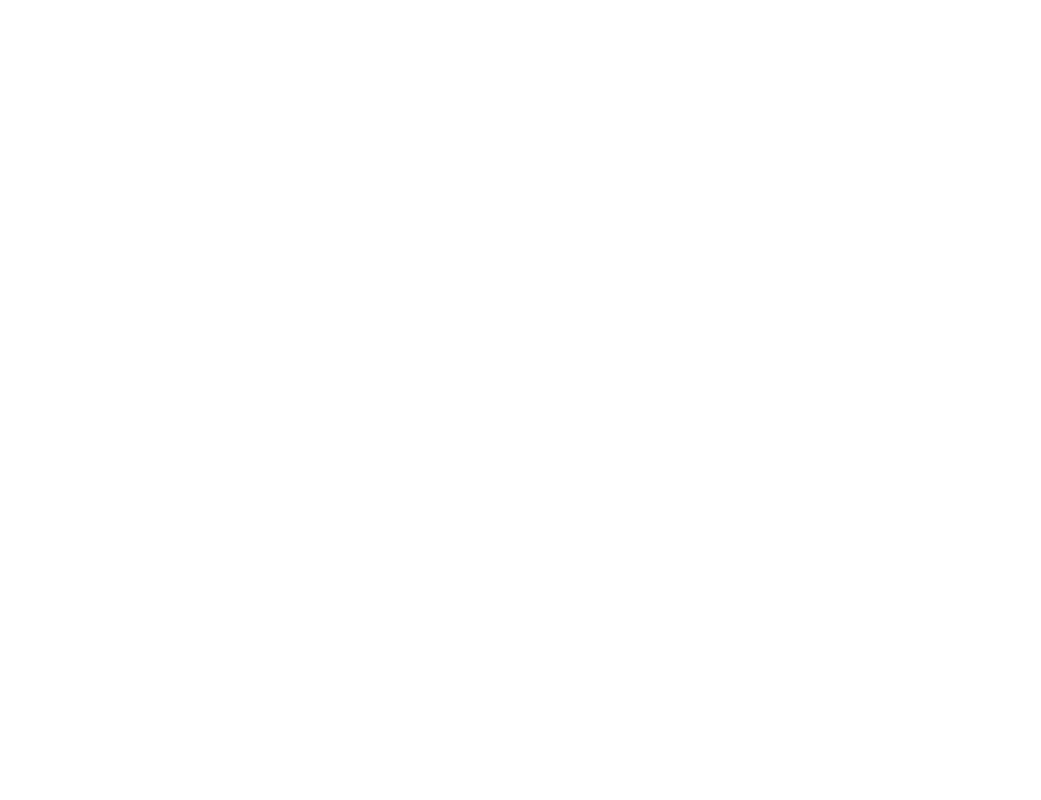
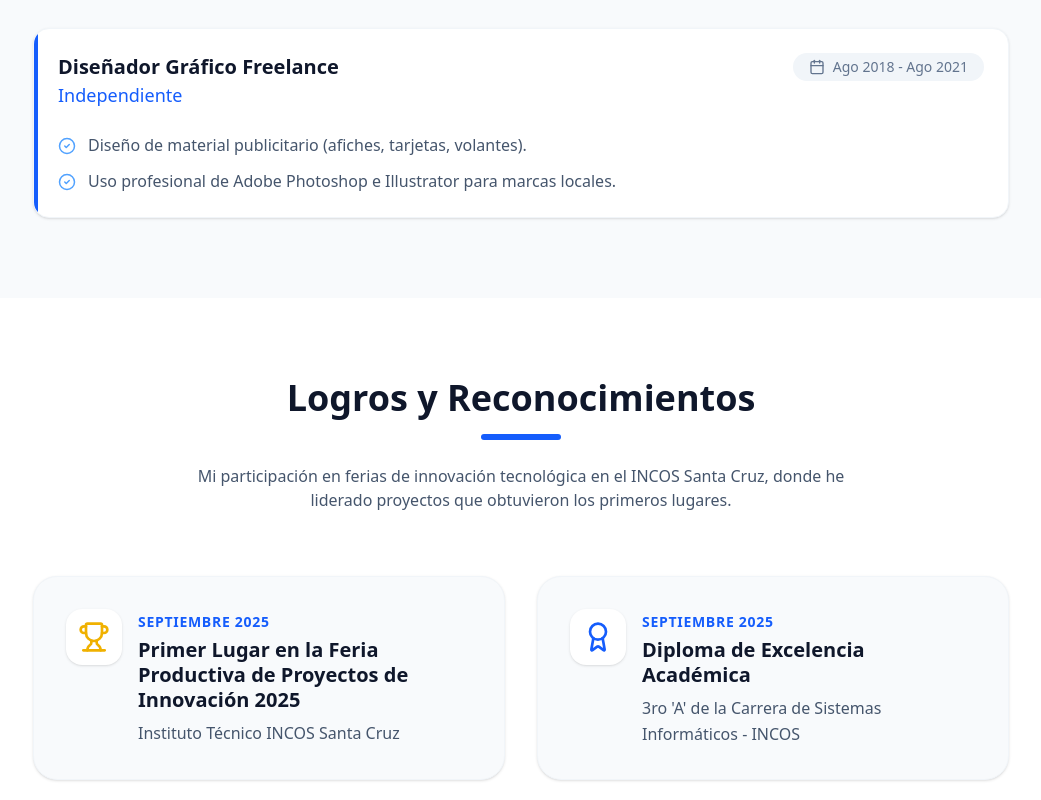
Before and after one commit to alexsi64-ash/portafolio, a React (Vite) app: page / in a window 1280 px wide. Shown: the part 1840-2640 px from the top of the page, without its empty margins (119-1160 px from the left). Before the commit the page ends 862 px from the top, so only its background shows below. Built offline with nearby package versions, Linux system fonts and the light colour scheme.

Commit message:
creacion apartado de la seccion de reconocimientos y logros obtenidos

```diff
--- a/src/App.tsx
+++ b/src/App.tsx
@@ -1,5 +1,7 @@
+import { Experiencia } from "./components/Experiencia"
 import { Hero } from "./components/Hero"
 import { Navbar } from "./components/Navbar"
+import { Reconocimientos } from "./components/Reconocimientos"
 
 function App() {
   return (
@@ -8,6 +10,8 @@ function App() {
         <Navbar />
         <main className="pt-16">
           <Hero />
+          <Experiencia />
+          <Reconocimientos />
         </main>
       </div>
     </>
--- /dev/null
+++ b/src/components/Reconocimientos.tsx
@@ -0,0 +1,51 @@
+import { reconocimiento } from '../data/cvData';
+import { Trophy, Award, Star } from 'lucide-react';
+
+export const Reconocimientos = () => {
+  return (
+    <section id="premios" className="py-20 bg-white">
+      <div className="max-w-5xl mx-auto px-6">
+        <div className="text-center mb-16">
+          <h2 className="text-3xl md:text-4xl font-bold text-slate-900 mb-4">
+            Logros y Reconocimientos
+          </h2>
+          <div className="h-1.5 w-20 bg-blue-600 mx-auto rounded-full"></div>
+          <p className="text-slate-600 mt-6 max-w-2xl mx-auto">
+            Mi participación en ferias de innovación tecnológica en el INCOS Santa Cruz,
+            donde he liderado proyectos que obtuvieron los primeros lugares.
+          </p>
+        </div>
+
+        <div className="grid grid-cols-1 md:grid-cols-2 gap-8">
+          {reconocimiento.map((item, index) => (
+            <div
+              key={index}
+              className="group p-8 rounded-3xl border border-slate-100 bg-slate-50 hover:bg-blue-600 transition-all duration-300 shadow-sm hover:shadow-xl hover:-translate-y-2"
+            >
+              <div className="flex items-start gap-4">
+                <div className="p-3 rounded-2xl bg-white shadow-sm group-hover:bg-blue-500 transition-colors">
+                  {index === 0 ? (
+                    <Trophy className="text-yellow-500 group-hover:text-white" size={32} />
+                  ) : (
+                    <Award className="text-blue-600 group-hover:text-white" size={32} />
+                  )}
+                </div>
+                <div>
+                  <span className="text-sm font-bold text-blue-600 group-hover:text-blue-200 uppercase tracking-wider">
+                    {item.fecha}
+                  </span>
+                  <h3 className="text-xl font-bold text-slate-900 group-hover:text-white mt-1 leading-tight">
+                    {item.titulo}
+                  </h3>
+                  <p className="text-slate-600 group-hover:text-blue-100 mt-2 text-sm md:text-base leading-relaxed">
+                    {item.institucion}
+                  </p>
+                </div>
+              </div>
+            </div>
+          ))}
+        </div>
+      </div>
+    </section>
+  );
+};
```
